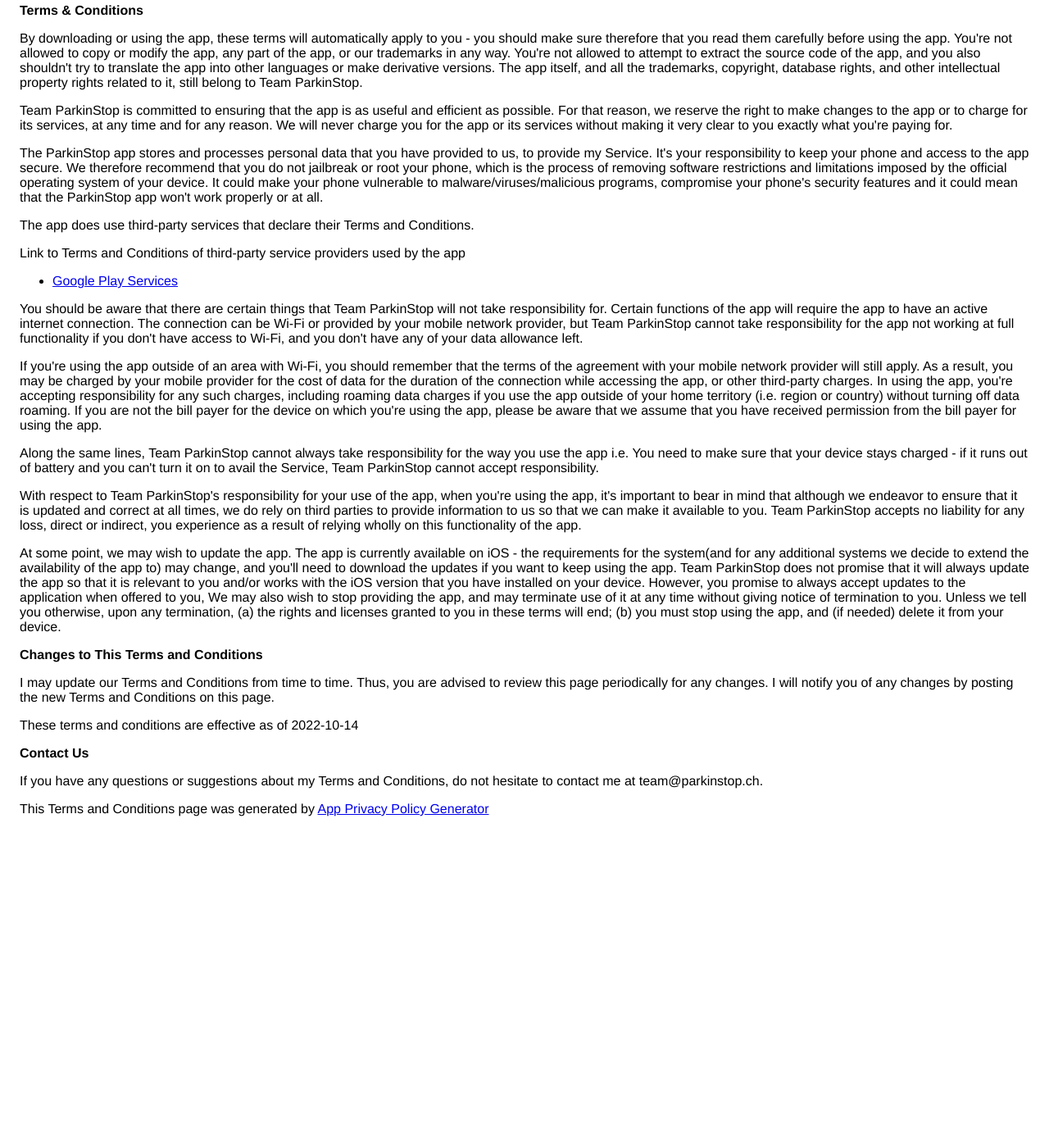
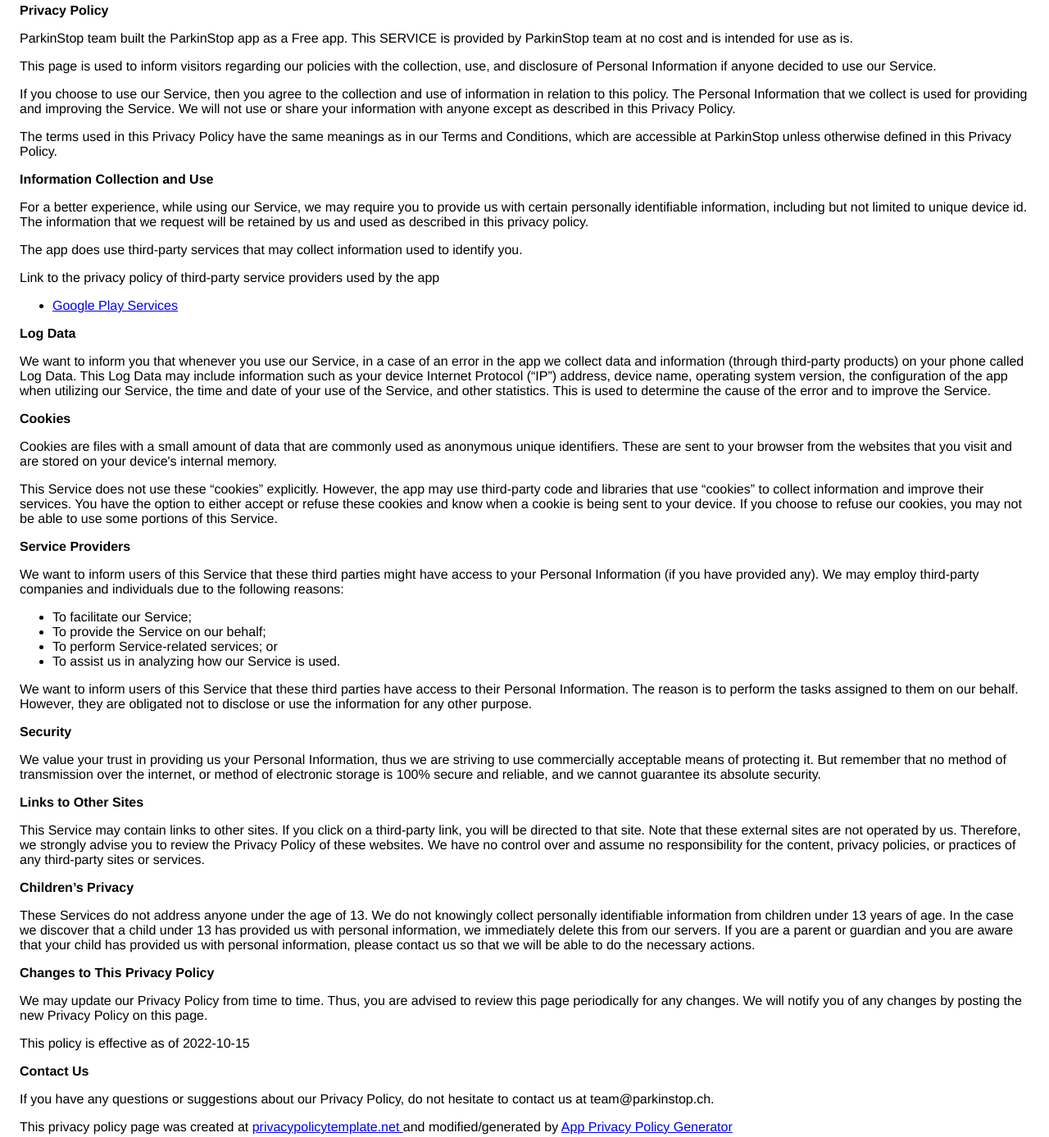
Before and after one commit to parkinstop/parkinstop.github.io, a plain HTML site: page privacyPolicy.html in a window 1280 px wide. Shown: the part 20-1407 px from the top of the page at 82% size. Before the commit the page ends 1056 px from the top, so only its background shows below. Drawn offline with Linux system fonts and the light colour scheme.

Commit message:
updated privacy policy

```diff
--- a/privacyPolicy.html
+++ b/privacyPolicy.html
@@ -3,7 +3,7 @@
   <head>
     <meta charset="utf-8" />
     <meta name="viewport" content="width=device-width" />
-    <title>Terms &amp; Conditions</title>
+    <title>Privacy Policy</title>
     <style>
       body {
         font-family: "Helvetica Neue", Helvetica, Arial, sans-serif;
@@ -12,49 +12,48 @@
     </style>
   </head>
   <body>
-    <strong>Terms &amp; Conditions</strong>
+    <strong>Privacy Policy</strong>
     <p>
-      By downloading or using the app, these terms will automatically apply to
-      you - you should make sure therefore that you read them carefully before
-      using the app. You're not allowed to copy or modify the app, any part of
-      the app, or our trademarks in any way. You're not allowed to attempt to
-      extract the source code of the app, and you also shouldn't try to
-      translate the app into other languages or make derivative versions. The
-      app itself, and all the trademarks, copyright, database rights, and other
-      intellectual property rights related to it, still belong to Team
-      ParkinStop.
+      ParkinStop team built the ParkinStop app as a Free app. This SERVICE is
+      provided by ParkinStop team at no cost and is intended for use as is.
     </p>
     <p>
-      Team ParkinStop is committed to ensuring that the app is as useful and
-      efficient as possible. For that reason, we reserve the right to make
-      changes to the app or to charge for its services, at any time and for any
-      reason. We will never charge you for the app or its services without
-      making it very clear to you exactly what you're paying for.
+      This page is used to inform visitors regarding our policies with the
+      collection, use, and disclosure of Personal Information if anyone decided
+      to use our Service.
     </p>
     <p>
-      The ParkinStop app stores and processes personal data that you have
-      provided to us, to provide my Service. It's your responsibility to keep
-      your phone and access to the app secure. We therefore recommend that you
-      do not jailbreak or root your phone, which is the process of removing
-      software restrictions and limitations imposed by the official operating
-      system of your device. It could make your phone vulnerable to
-      malware/viruses/malicious programs, compromise your phone's security
-      features and it could mean that the ParkinStop app won't work properly or
-      at all.
+      If you choose to use our Service, then you agree to the collection and use
+      of information in relation to this policy. The Personal Information that
+      we collect is used for providing and improving the Service. We will not
+      use or share your information with anyone except as described in this
+      Privacy Policy.
+    </p>
+    <p>
+      The terms used in this Privacy Policy have the same meanings as in our
+      Terms and Conditions, which are accessible at ParkinStop unless otherwise
+      defined in this Privacy Policy.
+    </p>
+    <p><strong>Information Collection and Use</strong></p>
+    <p>
+      For a better experience, while using our Service, we may require you to
+      provide us with certain personally identifiable information, including but
+      not limited to unique device id. The information that we request will be
+      retained by us and used as described in this privacy policy.
     </p>
     <div>
       <p>
-        The app does use third-party services that declare their Terms and
-        Conditions.
+        The app does use third-party services that may collect information used
+        to identify you.
       </p>
       <p>
-        Link to Terms and Conditions of third-party service providers used by
-        the app
+        Link to the privacy policy of third-party service providers used by the
+        app
       </p>
       <ul>
         <li>
           <a
-            href="https://policies.google.com/terms"
+            href="https://www.google.com/policies/privacy/"
             target="_blank"
             rel="noopener noreferrer"
             >Google Play Services</a
@@ -63,71 +62,100 @@
         <!----><!----><!----><!----><!----><!----><!----><!----><!----><!----><!----><!----><!----><!----><!----><!----><!----><!----><!----><!----><!----><!----><!----><!----><!----><!----><!---->
       </ul>
     </div>
+    <p><strong>Log Data</strong></p>
     <p>
-      You should be aware that there are certain things that Team ParkinStop
-      will not take responsibility for. Certain functions of the app will
-      require the app to have an active internet connection. The connection can
-      be Wi-Fi or provided by your mobile network provider, but Team ParkinStop
-      cannot take responsibility for the app not working at full functionality
-      if you don't have access to Wi-Fi, and you don't have any of your data
-      allowance left.
+      We want to inform you that whenever you use our Service, in a case of an
+      error in the app we collect data and information (through third-party
+      products) on your phone called Log Data. This Log Data may include
+      information such as your device Internet Protocol (“IP”) address, device
+      name, operating system version, the configuration of the app when
+      utilizing our Service, the time and date of your use of the Service, and
+      other statistics. This is used to determine the cause of the error and to
+      improve the Service.
     </p>
-    <p></p>
+    <p><strong>Cookies</strong></p>
     <p>
-      If you're using the app outside of an area with Wi-Fi, you should remember
-      that the terms of the agreement with your mobile network provider will
-      still apply. As a result, you may be charged by your mobile provider for
-      the cost of data for the duration of the connection while accessing the
-      app, or other third-party charges. In using the app, you're accepting
-      responsibility for any such charges, including roaming data charges if you
-      use the app outside of your home territory (i.e. region or country)
-      without turning off data roaming. If you are not the bill payer for the
-      device on which you're using the app, please be aware that we assume that
-      you have received permission from the bill payer for using the app.
+      Cookies are files with a small amount of data that are commonly used as
+      anonymous unique identifiers. These are sent to your browser from the
+      websites that you visit and are stored on your device's internal memory.
     </p>
     <p>
-      Along the same lines, Team ParkinStop cannot always take responsibility
-      for the way you use the app i.e. You need to make sure that your device
-      stays charged - if it runs out of battery and you can't turn it on to
-      avail the Service, Team ParkinStop cannot accept responsibility.
+      This Service does not use these “cookies” explicitly. However, the app may
+      use third-party code and libraries that use “cookies” to collect
+      information and improve their services. You have the option to either
+      accept or refuse these cookies and know when a cookie is being sent to
+      your device. If you choose to refuse our cookies, you may not be able to
+      use some portions of this Service.
+    </p>
+    <p><strong>Service Providers</strong></p>
+    <p>
+      We want to inform users of this Service that these third parties might
+      have access to your Personal Information (if you have provided any). We
+      may employ third-party companies and individuals due to the following
+      reasons:
+    </p>
+    <ul>
+      <li>To facilitate our Service;</li>
+      <li>To provide the Service on our behalf;</li>
+      <li>To perform Service-related services; or</li>
+      <li>To assist us in analyzing how our Service is used.</li>
+    </ul>
+    <p>
+      We want to inform users of this Service that these third parties have
+      access to their Personal Information. The reason is to perform the tasks
+      assigned to them on our behalf. However, they are obligated not to
+      disclose or use the information for any other purpose.
+    </p>
+    <p><strong>Security</strong></p>
+    <p>
+      We value your trust in providing us your Personal Information, thus we are
+      striving to use commercially acceptable means of protecting it. But
+      remember that no method of transmission over the internet, or method of
+      electronic storage is 100% secure and reliable, and we cannot guarantee
+      its absolute security.
+    </p>
+    <p><strong>Links to Other Sites</strong></p>
+    <p>
+      This Service may contain links to other sites. If you click on a
+      third-party link, you will be directed to that site. Note that these
+      external sites are not operated by us. Therefore, we strongly advise you
+      to review the Privacy Policy of these websites. We have no control over
+      and assume no responsibility for the content, privacy policies, or
+      practices of any third-party sites or services.
+    </p>
+    <p><strong>Children’s Privacy</strong></p>
+    <div>
+      <p>
+        These Services do not address anyone under the age of 13. We do not
+        knowingly collect personally identifiable information from children
+        under 13 years of age. In the case we discover that a child under 13 has
+        provided us with personal information, we immediately delete this from
+        our servers. If you are a parent or guardian and you are aware that your
+        child has provided us with personal information, please contact us so
+        that we will be able to do the necessary actions.
+      </p>
+    </div>
+    <!---->
+    <p><strong>Changes to This Privacy Policy</strong></p>
+    <p>
+      We may update our Privacy Policy from time to time. Thus, you are advised
+      to review this page periodically for any changes. We will notify you of
+      any changes by posting the new Privacy Policy on this page.
+    </p>
+    <p>This policy is effective as of 2022-10-15</p>
+    <p><strong>Contact Us</strong></p>
+    <p>
+      If you have any questions or suggestions about our Privacy Policy, do not
+      hesitate to contact us at team@parkinstop.ch.
     </p>
     <p>
-      With respect to Team ParkinStop's responsibility for your use of the app,
-      when you're using the app, it's important to bear in mind that although we
-      endeavor to ensure that it is updated and correct at all times, we do rely
-      on third parties to provide information to us so that we can make it
-      available to you. Team ParkinStop accepts no liability for any loss,
-      direct or indirect, you experience as a result of relying wholly on this
-      functionality of the app.
-    </p>
-    <p>
-      At some point, we may wish to update the app. The app is currently
-      available on iOS - the requirements for the system(and for any additional
-      systems we decide to extend the availability of the app to) may change,
-      and you'll need to download the updates if you want to keep using the app.
-      Team ParkinStop does not promise that it will always update the app so
-      that it is relevant to you and/or works with the iOS version that you have
-      installed on your device. However, you promise to always accept updates to
-      the application when offered to you, We may also wish to stop providing
-      the app, and may terminate use of it at any time without giving notice of
-      termination to you. Unless we tell you otherwise, upon any termination,
-      (a) the rights and licenses granted to you in these terms will end; (b)
-      you must stop using the app, and (if needed) delete it from your device.
-    </p>
-    <p><strong>Changes to This Terms and Conditions</strong></p>
-    <p>
-      I may update our Terms and Conditions from time to time. Thus, you are
-      advised to review this page periodically for any changes. I will notify
-      you of any changes by posting the new Terms and Conditions on this page.
-    </p>
-    <p>These terms and conditions are effective as of 2022-10-14</p>
-    <p><strong>Contact Us</strong></p>
-    <p>
-      If you have any questions or suggestions about my Terms and Conditions, do
-      not hesitate to contact me at team@parkinstop.ch.
-    </p>
-    <p>
-      This Terms and Conditions page was generated by
+      This privacy policy page was created at
+      <a
+        href="https://privacypolicytemplate.net"
+        target="_blank"
+        rel="noopener noreferrer"
+        >privacypolicytemplate.net </a
+      >and modified/generated by
       <a
         href="https://app-privacy-policy-generator.nisrulz.com/"
         target="_blank"
```
